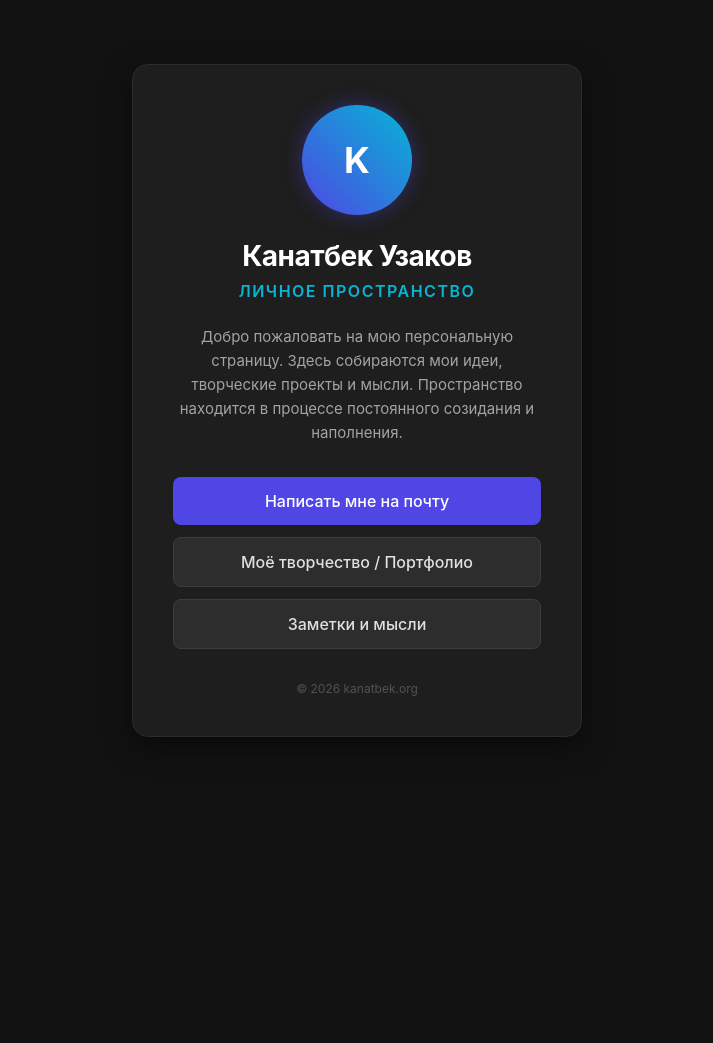
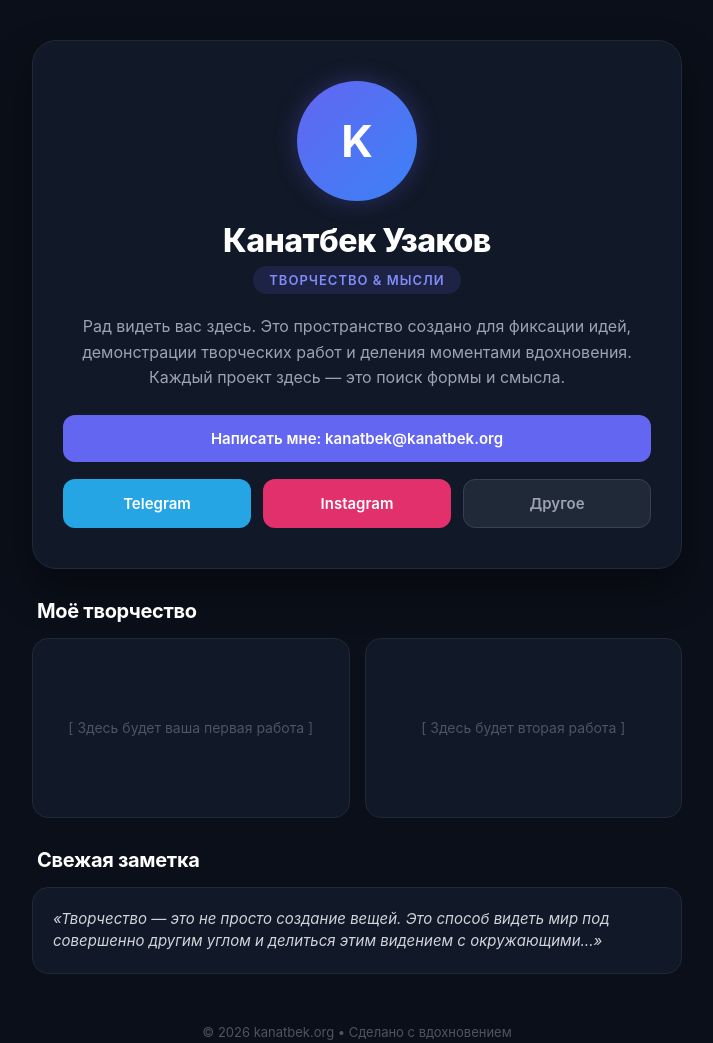
Before and after one commit to UKanatbek/ukanatbek.github.io, a plain HTML site: page index.html in a window 1280 px wide. Shown: the whole page, without its empty margins (283-996 px from the left). Before the commit the page ends 800 px from the top, so only its background shows below. Drawn offline with Linux system fonts and the light colour scheme.

Commit message:
Update index.html

```diff
--- a/index.html
+++ b/index.html
@@ -3,79 +3,158 @@
 <head>
     <meta charset="UTF-8">
     <meta name="viewport" content="width=device-width, initial-scale=1.0">
-    <title>Канатбек Узаков | Персональная страница</title>
+    <title>Канатбек Узаков | Творческое пространство</title>
     <style>
         * {
             margin: 0;
             padding: 0;
             box-sizing: border-box;
-            font-family: -apple-system, BlinkMacSystemFont, "Segoe UI", Roboto, Helvetica, Arial, sans-serif;
+            font-family: -apple-system, BlinkMacSystemFont, "Segoe UI", Roboto, Arial, sans-serif;
         }
 
         body {
-            background-color: #121212;
-            color: #E0E0E0;
+            background-color: #0B0F19;
+            color: #F3F4F6;
+            display: flex;
+            flex-direction: column;
+            align-items: center;
+            min-height: 100vh;
+            padding: 40px 20px;
+        }
+
+        .container {
+            max-width: 650px;
+            width: 100%;
+            text-align: center;
+        }
+
+        /* Профиль */
+        .profile-card {
+            background: #111827;
+            padding: 40px 30px;
+            border-radius: 24px;
+            border: 1px solid #1F2937;
+            box-shadow: 0 20px 40px rgba(0, 0, 0, 0.4);
+            margin-bottom: 30px;
+        }
+
+        .avatar {
+            width: 120px;
+            height: 120px;
+            border-radius: 50%;
+            background: linear-gradient(135deg, #6366F1, #3B82F6);
+            margin: 0 auto 20px;
             display: flex;
             justify-content: center;
             align-items: center;
-            min-height: 100vh;
-            padding: 20px;
+            font-size: 44px;
+            color: #FFF;
+            font-weight: bold;
+            box-shadow: 0 0 25px rgba(99, 102, 241, 0.3);
+            overflow: hidden;
         }
 
-        .card {
-            background: #1E1E1E;
-            padding: 40px;
-            border-radius: 16px;
-            box-shadow: 0 10px 30px rgba(0, 0, 0, 0.5);
-            max-width: 450px;
+        .avatar img {
             width: 100%;
-            text-align: center;
-            border: 1px solid #2C2C2C;
+            height: 100%;
+            object-fit: cover;
         }
 
-        .avatar {
-            width: 110px;
-            height: 110px;
-            border-radius: 50%;
-            background: linear-gradient(45deg, #4F46E5, #06B6D4);
-            margin: 0 auto 24px;
+        h1 {
+            font-size: 32px;
+            font-weight: 800;
+            color: #FFFFFF;
+            margin-bottom: 6px;
+            letter-spacing: -0.5px;
+        }
+
+        .tag {
+            display: inline-block;
+            font-size: 13px;
+            background: rgba(99, 102, 241, 0.15);
+            color: #818CF8;
+            padding: 6px 16px;
+            border-radius: 20px;
+            font-weight: 600;
+            letter-spacing: 1px;
+            text-transform: uppercase;
+            margin-bottom: 20px;
+        }
+
+        .bio {
+            font-size: 16px;
+            line-height: 1.6;
+            color: #9CA3AF;
+            margin-bottom: 24px;
+        }
+
+        /* Творческие секции */
+        .section-title {
+            font-size: 20px;
+            text-align: left;
+            margin: 30px 0 15px 5px;
+            color: #FFFFFF;
+            font-weight: 700;
+            letter-spacing: -0.3px;
+        }
+
+        /* Сетка галереи */
+        .gallery-grid {
+            display: grid;
+            grid-template-columns: repeat(2, 1fr);
+            gap: 15px;
+            margin-bottom: 15px;
+        }
+
+        .gallery-item {
+            background: #111827;
+            border-radius: 16px;
+            height: 180px;
+            border: 1px solid #1F2937;
             display: flex;
             justify-content: center;
             align-items: center;
-            font-size: 36px;
-            color: #FFF;
-            font-weight: bold;
-            box-shadow: 0 0 20px rgba(79, 70, 229, 0.4);
+            color: #4B5563;
+            font-size: 14px;
+            overflow: hidden;
+            position: relative;
+            transition: transform 0.3s ease, border-color 0.3s ease;
         }
 
-        h1 {
-            font-size: 28px;
-            font-weight: 700;
-            color: #FFFFFF;
-            margin-bottom: 8px;
-            letter-spacing: -0.5px;
+        .gallery-item:hover {
+            transform: translateY(-3px);
+            border-color: #4F46E5;
         }
 
-        .subtitle {
-            font-size: 16px;
-            color: #06B6D4;
-            margin-bottom: 24px;
-            text-transform: uppercase;
-            letter-spacing: 1.5px;
-            font-weight: 600;
+        .gallery-item img {
+            width: 100%;
+            height: 100%;
+            object-fit: cover;
         }
 
-        .bio {
-            font-size: 15px;
-            line-height: 1.6;
-            color: #A3A3A3;
-            margin-bottom: 32px;
+        /* Блок заметок */
+        .note-card {
+            background: #111827;
+            border-radius: 16px;
+            padding: 20px;
+            text-align: left;
+            border: 1px solid #1F2937;
+            margin-bottom: 15px;
         }
 
-        .links-container {
-            display: flex;
-            flex-direction: column;
+        .note-card p {
+            font-size: 15px;
+            color: #D1D5DB;
+            line-height: 1.5;
+            font-style: italic;
+        }
+
+        /* Соцсети и Контакты */
+        .social-links {
+            display: grid;
+            grid-template-columns: repeat(3, 1fr);
             gap: 12px;
+            margin-top: 10px;
         }
 
         .btn {
@@ -83,67 +162,85 @@
             align-items: center;
             justify-content: center;
             padding: 14px;
-            border-radius: 8px;
+            border-radius: 12px;
             text-decoration: none;
-            font-size: 16px;
-            font-weight: 500;
-            transition: all 0.3s ease;
+            font-size: 15px;
+            font-weight: 600;
+            transition: all 0.2s ease;
         }
 
-        .btn-primary {
-            background-color: #4F46E5;
-            color: #FFFFFF;
+        .btn-email { background-color: #6366F1; color: #FFF; grid-column: span 3; margin-bottom: 5px; }
+        .btn-email:hover { background-color: #4F46E5; transform: translateY(-2px); }
+
+        .btn-tg { background-color: #26A5E4; color: #FFF; }
+        .btn-tg:hover { background-color: #1A8CCE; transform: translateY(-2px); }
+
+        .btn-insta { background-color: #E1306C; color: #FFF; }
+        .btn-insta:hover { background-color: #C13584; transform: translateY(-2px); }
+
+        .btn-web { background-color: #1F2937; color: #9CA3AF; border: 1px solid #374151; }
+        .btn-web:hover { background-color: #374151; color: #FFF; transform: translateY(-2px); }
+
+        footer {
+            margin-top: 50px;
+            font-size: 13px;
+            color: #4B5563;
         }
 
-        .btn-primary:hover {
-            background-color: #4338CA;
-            transform: translateY(-2px);
-            box-shadow: 0 5px 15px rgba(79, 70, 229, 0.4);
-        }
-
-        .btn-secondary {
-            background-color: #2D2D2D;
-            color: #E0E0E0;
-            border: 1px solid #3D3D3D;
-        }
-
-        .btn-secondary:hover {
-            background-color: #373737;
-            color: #FFFFFF;
-            transform: translateY(-2px);
-        }
-
-        footer {
-            margin-top: 32px;
-            font-size: 12px;
-            color: #525252;
+        @media (max-width: 480px) {
+            .gallery-grid { grid-template-columns: 1fr; }
+            .social-links { grid-template-columns: 1fr; }
+            .btn-email { grid-column: span 1; }
         }
     </style>
 </head>
 <body>
 
-    <div class="card">
-        <!-- Аватар-заглушка с первой буквой имени -->
-        <div class="avatar">K</div>
+    <div class="container">
 
-        <h1>Канатбек Узаков</h1>
-        <div class="subtitle">Личное пространство</div>
+        <!-- Основная карточка профиля -->
+        <div class="profile-card">
+            <!-- Заглушка аватара. Чтобы вставить настоящее фото, заменим код ниже на <img src="ссылка"> -->
+            <div class="avatar" id="avatar-block">K</div>
 
-        <p class="bio">
-            Добро пожаловать на мою персональную страницу. Здесь собираются мои идеи, творческие проекты и мысли. Пространство находится в процессе постоянного созидания и наполнения.
-        </p>
+            <h1>Канатбек Узаков</h1>
+            <div class="tag">Творчество & Мысли</div>
 
-        <div class="links-container">
-            <!-- Кнопка автоматического написания письма на вашу новую почту -->
-            <a href="mailto:kanatbek@kanatbek.org" class="btn btn-primary">Написать мне на почту</a>
+            <p class="bio">
+                Рад видеть вас здесь. Это пространство создано для фиксации идей, демонстрации творческих работ и деления моментами вдохновения. Каждый проект здесь — это поиск формы и смысла.
+            </p>
 
-            <!-- Заглушки для вашего будущего творчества (ссылки можно будет изменить) -->
-            <a href="#" class="btn btn-secondary">Моё творчество / Портфолио</a>
-            <a href="#" class="btn btn-secondary">Заметки и мысли</a>
+            <div class="social-links">
+                <!-- Живая кнопка вашей новой почты -->
+                <a href="mailto:kanatbek@kanatbek.org" class="btn btn-email">Написать мне: kanatbek@kanatbek.org</a>
+
+                <!-- Заглушки под ваши соцсети (сейчас ведут на главные сайты, заменим на ваши ники) -->
+                <a href="https://t.me" target="_blank" class="btn btn-tg">Telegram</a>
+                <a href="https://instagram.com" target="_blank" class="btn btn-insta">Instagram</a>
+                <a href="#" class="btn btn-web">Другое</a>
+            </div>
+        </div>
+
+        <!-- Раздел Галереи -->
+        <div class="section-title">Моё творчество</div>
+        <div class="gallery-grid">
+            <div class="gallery-item">
+                <!-- Место под картинку. Пока заглушка текста -->
+                <span>[ Здесь будет ваша первая работа ]</span>
+            </div>
+            <div class="gallery-item">
+                <span>[ Здесь будет вторая работа ]</span>
+            </div>
+        </div>
+
+        <!-- Раздел Заметок -->
+        <div class="section-title">Свежая заметка</div>
+        <div class="note-card">
+            <p>«Творчество — это не просто создание вещей. Это способ видеть мир под совершенно другим углом и делиться этим видением с окружающими...»</p>
         </div>
 
         <footer>
-            © 2026 kanatbek.org
+            © 2026 kanatbek.org • Сделано с вдохновением
         </footer>
     </div>
 
```
